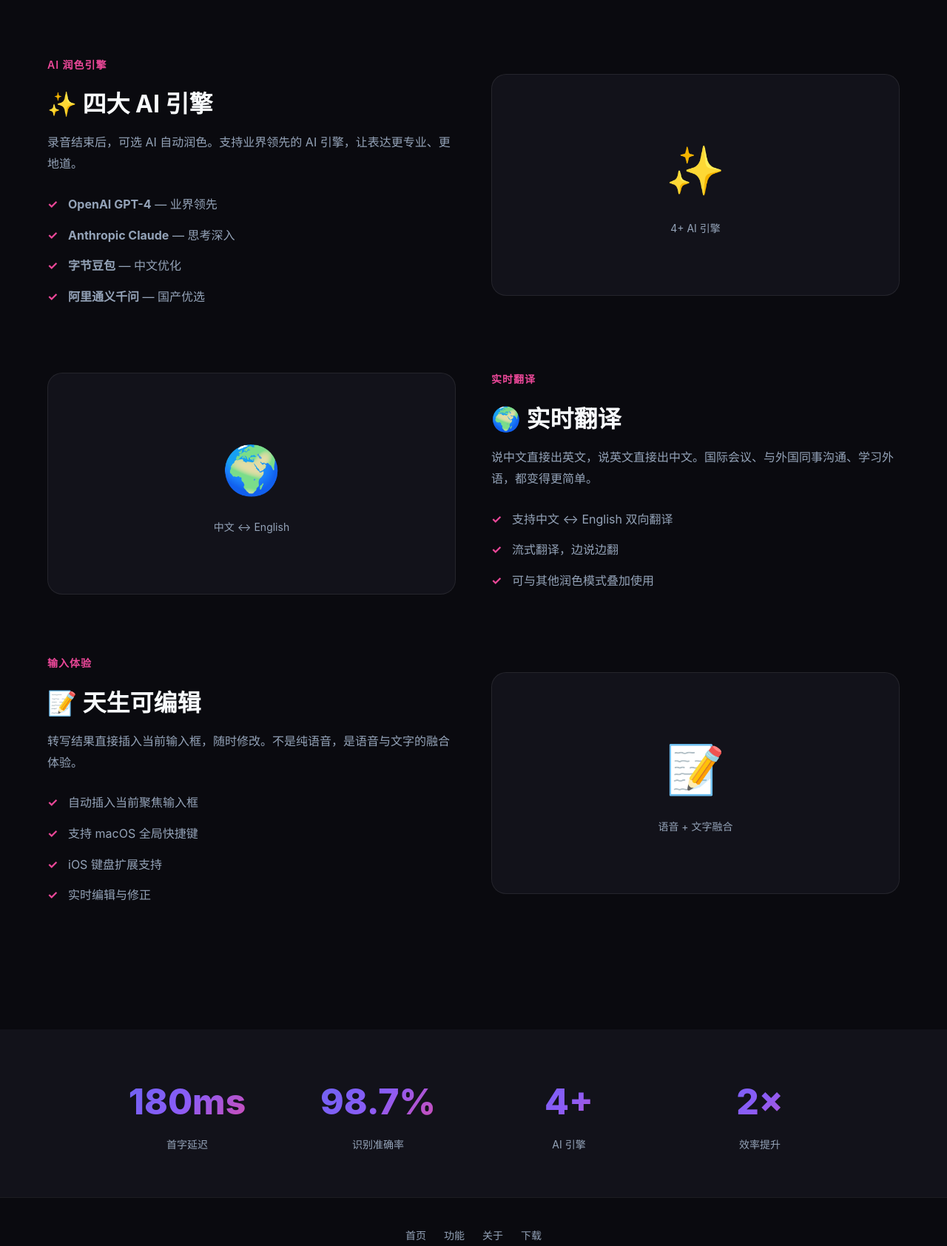
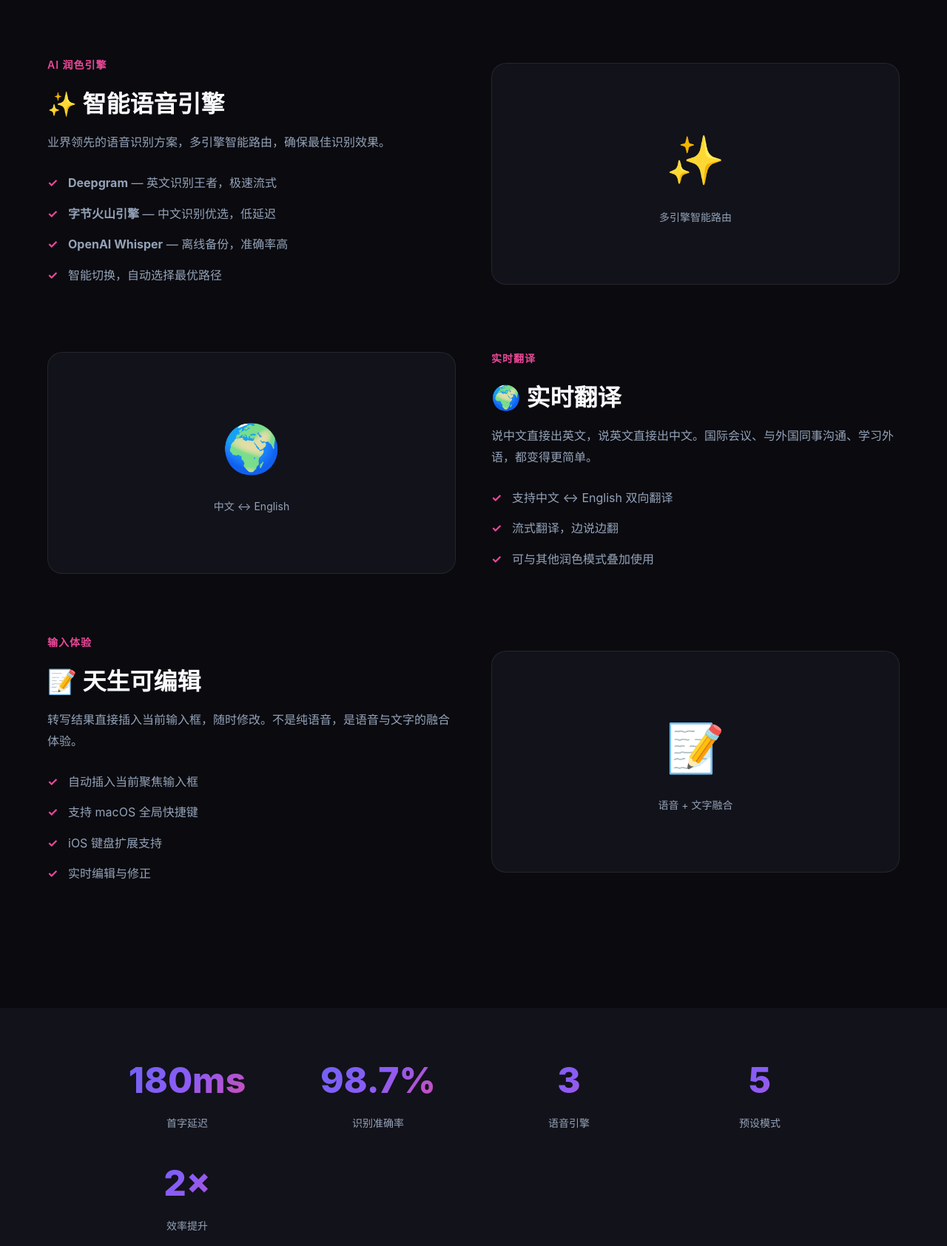
Before and after one commit to guixiang123124/Echo, a plain HTML site: page docs/features.html in a window 1280 px wide. Shown: the part 1399-3084 px from the top of the page at 74% size. Drawn offline with Linux system fonts and the light colour scheme.

Commit message:
docs: fix model references - remove Claude/Qwen, keep Deepgram/Volcano/Whisper

```diff
--- a/docs/features.html
+++ b/docs/features.html
@@ -166,18 +166,18 @@
     <div class="feature-block">
       <div class="feature-content">
         <div class="subtitle">AI 润色引擎</div>
-        <h2>✨ 四大 AI 引擎</h2>
-        <p>录音结束后，可选 AI 自动润色。支持业界领先的 AI 引擎，让表达更专业、更地道。</p>
+        <h2>✨ 智能语音引擎</h2>
+        <p>业界领先的语音识别方案，多引擎智能路由，确保最佳识别效果。</p>
         <ul class="feature-list">
-          <li><strong>OpenAI GPT-4</strong> — 业界领先</li>
-          <li><strong>Anthropic Claude</strong> — 思考深入</li>
-          <li><strong>字节豆包</strong> — 中文优化</li>
-          <li><strong>阿里通义千问</strong> — 国产优选</li>
+          <li><strong>Deepgram</strong> — 英文识别王者，极速流式</li>
+          <li><strong>字节火山引擎</strong> — 中文识别优选，低延迟</li>
+          <li><strong>OpenAI Whisper</strong> — 离线备份，准确率高</li>
+          <li>智能切换，自动选择最优路径</li>
         </ul>
       </div>
       <div class="feature-visual">
         <span class="feature-icon-large">✨</span>
-        <span style="color: var(--text-secondary); font-size: 14px;">4+ AI 引擎</span>
+        <span style="color: var(--text-secondary); font-size: 14px;">多引擎智能路由</span>
       </div>
     </div>
 
@@ -230,8 +230,12 @@
         <div class="metric-label">识别准确率</div>
       </div>
       <div>
-        <div class="metric-value">4+</div>
-        <div class="metric-label">AI 引擎</div>
+        <div class="metric-value">3</div>
+        <div class="metric-label">语音引擎</div>
+      </div>
+      <div>
+        <div class="metric-value">5</div>
+        <div class="metric-label">预设模式</div>
       </div>
       <div>
         <div class="metric-value">2×</div>
```
Also changed, not shown: docs/en.html (+2 -2 lines), docs/en/features.html (+15 -11 lines), docs/index.html (+2 -2 lines), docs/landing.html (+2 -2 lines).
